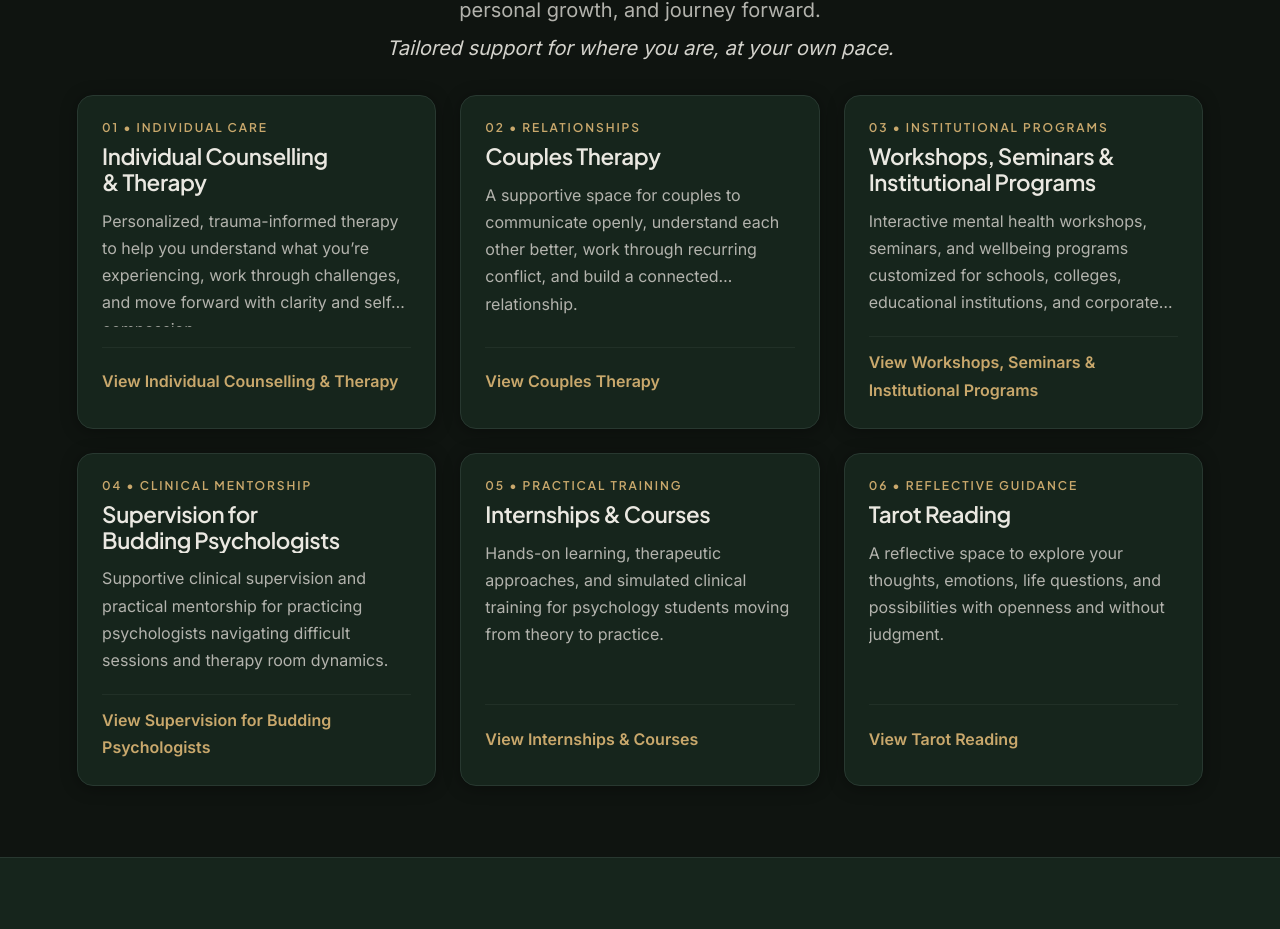
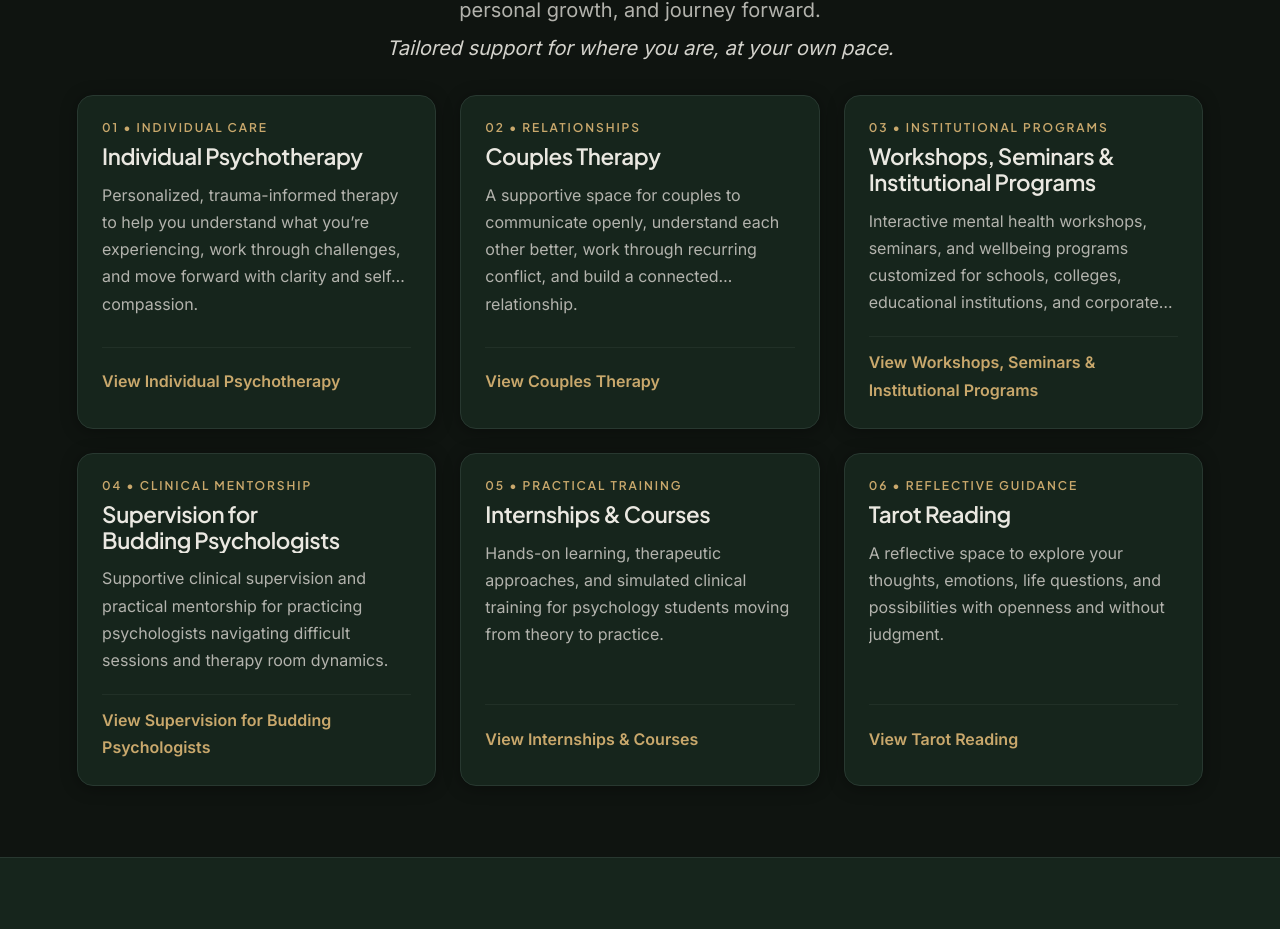
Before and after one commit to therapywithdradya/therapywithadya, a Next.js app: page / in a window 1280 px wide. Shown: the part 1771-2700 px from the top of the page. Built offline with nearby package versions, Linux system fonts and the light colour scheme; no server answers.

Commit message:
fix(services): rename service title to Individual Psychotherapy and verify removal of evidence-based phrasing

```diff
--- a/src/content/site.ts
+++ b/src/content/site.ts
@@ -137,7 +137,7 @@ export const site = {
     {
       slug: "individual-psychotherapy",
       eyebrow: "01 • Individual Care",
-      title: "Individual Counselling & Therapy",
+      title: "Individual Psychotherapy",
       hook: "Feeling overwhelmed, stuck, or unsure where to begin? You’re in the right place.",
       shortDescription:
         "Personalized, trauma-informed therapy to help you understand what you’re experiencing, work through challenges, and move forward with clarity and self-compassion.",
--- a/src/lib/site-content-types.ts
+++ b/src/lib/site-content-types.ts
@@ -475,7 +475,7 @@ export const DEFAULT_SITE_CONTENT: EditableSiteContent = {
     {
       slug: "individual-psychotherapy",
       eyebrow: "01 • Individual Care",
-      title: "Individual Counselling & Therapy",
+      title: "Individual Psychotherapy",
       hook: "Feeling overwhelmed, stuck, or unsure where to begin? You’re in the right place.",
       shortDescription:
         "Personalized, trauma-informed therapy to help you understand what you’re experiencing, work through challenges, and move forward with clarity and self-compassion.",
```
